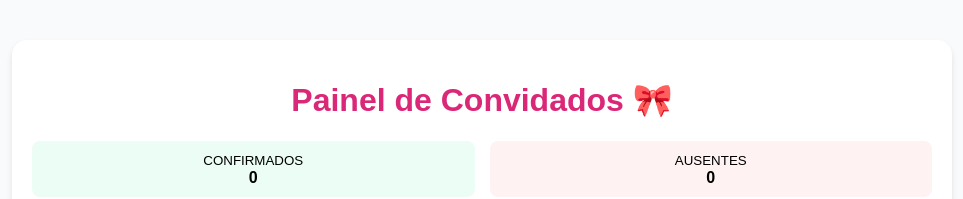
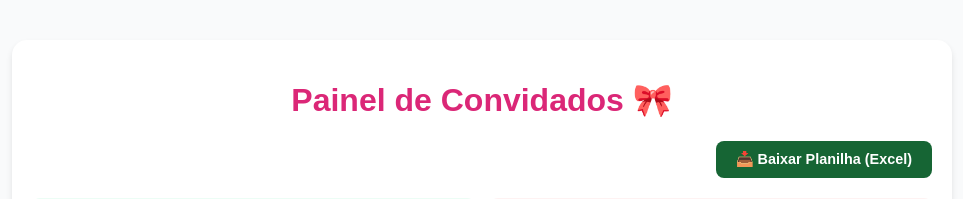
Before and after one commit to Laedio/Projeto_2_Ch-_de_BB, a Flask app: page /admin in a window 1280 px wide. Shown: the top 199 px of the page, without its empty margins (158-1121 px from the left). Run offline with Flask 3, Linux system fonts and the light colour scheme; the visitor is signed in with stand-in values (Sample User, id 1).

Commit message:
Concluído com download seguro e blindagem de dados

```diff
--- a/app.py
+++ b/app.py
@@ -1,4 +1,4 @@
-from flask import Flask, render_template, request, redirect, url_for, session, flash
+from flask import Flask, render_template, request, redirect, url_for, session, flash, send_file # send_file movido para aqui
 import os
 from database import inicializar_banco, salvar_confirmacao, ler_confirmacoes
 
@@ -22,18 +22,14 @@ def index():
         return render_template("index.html")
 
     if request.method == "POST":
-        # DESCRIÇÃO: Captura todos os dados do formulário
         nome = request.form.get("nome_completo")
         fralda = request.form.get("tamanho_fralda")
         mimo = request.form.get("mimo_extra", "Nenhum")
         presenca = request.form.get("presenca")
 
-        # DESCRIÇÃO: Salva no Excel
         salvar_confirmacao(nome, fralda, mimo, presenca)
 
-        # DESCRIÇÃO: Prepara a mensagem personalizada para a próxima tela
         flash(f"Oba, {nome}! Sua confirmação foi enviada com sucesso. 🎉")
-
         return redirect(url_for('sucesso'))
 
 # ---------------------------------------------------------
@@ -67,18 +63,15 @@ def admin():
         return redirect('/login')
 
     dados = ler_confirmacoes()
-
-    # DESCRIÇÃO: Inicializamos os contadores
     confirmados_sim = 0
     confirmados_nao = 0
 
-    # DESCRIÇÃO: Dicionário para somar os tamanhos das fraldas
+    # DESCRIÇÃO: Dicionário ajustado apenas para P, M e G
     resumo_fraldas = {"P": 0, "M": 0, "G": 0}
 
     for c in dados:
         if c.get('presenca') == "Sim":
             confirmados_sim += 1
-            # DESCRIÇÃO: Pega o tamanho da fralda e soma +1 no resumo
             tamanho = c.get('fralda')
             if tamanho in resumo_fraldas:
                 resumo_fraldas[tamanho] += 1
@@ -86,10 +79,35 @@ def admin():
             confirmados_nao += 1
 
     return render_template("admin.html",
-                       convidados=dados,
-                       sim=confirmados_sim,
-                       nao=confirmados_nao,
-                       fraldas=resumo_fraldas) # Enviamos o dicionário para o HTML
-# DESCRIÇÃO: Este bloco liga o servidor. Sem ele, o site não abre!
+                           convidados=dados,
+                           sim=confirmados_sim,
+                           nao=confirmados_nao,
+                           fraldas=resumo_fraldas)
+
+# ---------------------------------------------------------
+# ROTA 5: DOWNLOAD DA PLANILHA
+# ---------------------------------------------------------
+@app.route("/download")
+def download():
+    if not session.get('logado'):
+        return redirect('/login')
+
+    NOME_PLANILHA = "lista_ayla.xlsx"
+    caminho_completo = os.path.join(os.getcwd(), NOME_PLANILHA)
+
+    if os.path.exists(caminho_completo):
+        # DESCRIÇÃO: 'download_name' muda o nome do arquivo que o usuário recebe.
+        # Isso protege o seu arquivo original 'lista_ayla.xlsx' de ser confundido.
+        return send_file(
+            caminho_completo,
+            as_attachment=True,
+            download_name="RELATORIO_PRESENCA_AYLA.xlsx"
+        )
+    else:
+        return "Erro: O relatório ainda não foi gerado. Cadastre um convidado primeiro!"
+
+# ---------------------------------------------------------
+# EXECUÇÃO (SEMPRE POR ÚLTIMO)
+# ---------------------------------------------------------
 if __name__ == "__main__":
     app.run(debug=True)
--- a/confirmacoes.csv
+++ /dev/null
@@ -1,2 +0,0 @@
-Data da Confirmacao;Nome do Convidado;Tamanho Fralda;Mimo Extra
-21/03/2026 20:17:06;Tio Paulo;P;Roupinha
--- a/templates/admin.html
+++ b/templates/admin.html
@@ -9,6 +9,12 @@
     <div style="max-width: 900px; margin: 40px auto; padding: 20px; background: white; border-radius: 15px; box-shadow: 0 4px 6px rgba(0,0,0,0.1);">
 
         <h1 style="text-align: center; color: #db2777;">Painel de Convidados 🎀</h1>
+
+        <div style="text-align: right; margin-bottom: 20px;">
+            <a href="/download" style="background-color: #166534; color: white; text-decoration: none; padding: 10px 20px; border-radius: 8px; font-weight: bold; font-size: 0.9rem; display: inline-flex; align-items: center; gap: 8px;">
+                📥 Baixar Planilha (Excel)
+            </a>
+        </div>
 
         <div style="display: flex; gap: 15px; margin-bottom: 15px; text-align: center;">
             <div style="flex: 1; background: #ecfdf5; padding: 10px; border-radius: 8px;">
```
